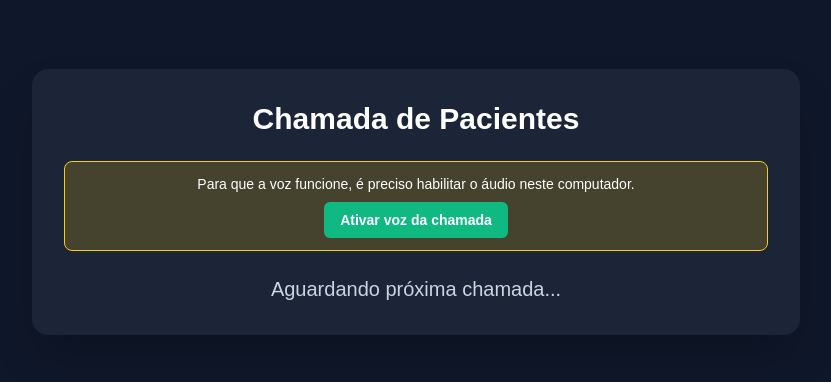
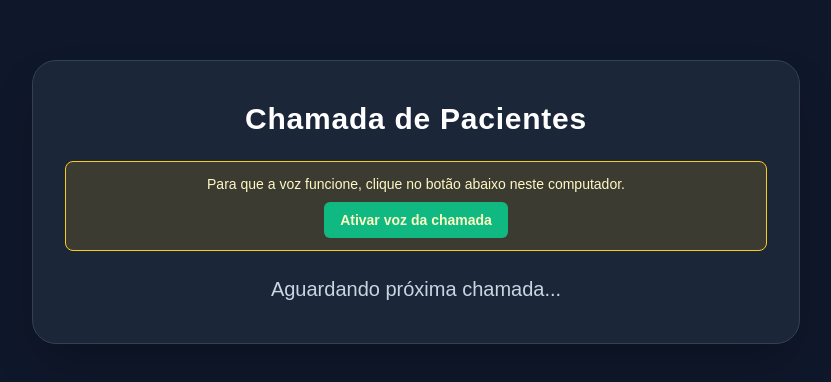
Before and after one commit to eduardoufmg78-maker/Fila-inteligente, a Next.js app: page /public in a window 1280 px wide. Shown: the part 198-580 px from the top of the page, without its empty margins (224-1055 px from the left). Built offline with nearby package versions, Linux system fonts and the light colour scheme.

Commit message:
Update page.tsx

```diff
--- a/app/public/page.tsx
+++ b/app/public/page.tsx
@@ -1,6 +1,6 @@
 "use client";
 
-import { useEffect, useState } from "react";
+import { useCallback, useEffect, useState } from "react";
 
 type CallData = {
   id: number;
@@ -10,13 +10,49 @@ type CallData = {
   timestamp: number;
 };
 
+// Extrai o ID do YouTube de vários formatos de URL
+function getYouTubeId(url: string): string | null {
+  if (!url) return null;
+
+  try {
+    const u = new URL(url);
+
+    // https://www.youtube.com/watch?v=ID
+    if (
+      (u.hostname.includes("youtube.com") ||
+        u.hostname.includes("youtube-nocookie.com")) &&
+      u.searchParams.get("v")
+    ) {
+      return u.searchParams.get("v");
+    }
+
+    // https://youtu.be/ID
+    if (u.hostname.includes("youtu.be")) {
+      return u.pathname.replace("/", "");
+    }
+
+    // https://www.youtube.com/embed/ID
+    if (u.pathname.startsWith("/embed/")) {
+      return u.pathname.replace("/embed/", "");
+    }
+  } catch {
+    return null;
+  }
+
+  return null;
+}
+
 export default function PublicPage() {
   const [currentCall, setCurrentCall] = useState<CallData | null>(null);
   const [lastAnnouncedId, setLastAnnouncedId] = useState<number | null>(null);
   const [audioEnabled, setAudioEnabled] = useState(false);
   const [voice, setVoice] = useState<SpeechSynthesisVoice | null>(null);
 
-  // Carrega lista de vozes e tenta escolher uma voz feminina em pt-BR
+  const [videoUrl, setVideoUrl] = useState<string>("");
+
+  // =========================
+  //   VOZ FEMININA (TTS)
+  // =========================
   useEffect(() => {
     if (typeof window === "undefined") return;
     if (!("speechSynthesis" in window)) return;
@@ -25,29 +61,42 @@ export default function PublicPage() {
 
     function pickVoice() {
       const voices = synth.getVoices();
+      console.log("VOZES DISPONÍVEIS:", voices);
+
       if (!voices || voices.length === 0) return;
 
-      // Prioriza vozes em português
-      const ptVoices = voices.filter((v) =>
-        v.lang.toLowerCase().startsWith("pt")
+      // 1. vozes pt-BR
+      const ptBr = voices.filter((v) =>
+        v.lang.toLowerCase().includes("pt-br")
       );
 
-      // Tenta achar alguma que pareça feminina (heurística pelo nome)
-      const femaleCandidates = ptVoices.filter((v) =>
-        v.name.toLowerCase().includes("female") ||
-        v.name.toLowerCase().includes("feminina") ||
-        v.name.toLowerCase().includes("brasil") ||
-        v.name.toLowerCase().includes("br") ||
-        v.name.toLowerCase().includes("maria")
+      // 2. tenta achar vozes femininas pelos nomes
+      const femaleHints = [
+        "female",
+        "feminina",
+        "mulher",
+        "maria",
+        "ana",
+        "camila",
+        "helena",
+        "carla",
+        "fernanda",
+      ];
+
+      const female = ptBr.filter((v) =>
+        femaleHints.some((h) => v.name.toLowerCase().includes(h))
       );
 
-      const chosen: SpeechSynthesisVoice | null =
-        femaleCandidates[0] || ptVoices[0] || voices[0] || null;
+      const chosen =
+        female[0] ||
+        ptBr[0] ||
+        voices.find((v) => v.lang.toLowerCase().startsWith("pt")) ||
+        voices[0];
 
-      setVoice(chosen);
+      setVoice(chosen || null);
+      console.log("Voz escolhida:", chosen);
     }
 
-    // Algumas vezes getVoices retorna vazio na primeira chamada
     pickVoice();
     synth.onvoiceschanged = pickVoice;
 
@@ -56,28 +105,34 @@ export default function PublicPage() {
     };
   }, []);
 
-  const speak = (text: string) => {
-    if (!audioEnabled) return; // só fala se o usuário tiver habilitado
+  const speak = useCallback(
+    (text: string) => {
+      if (!audioEnabled) return;
       if (typeof window === "undefined") return;
       if (!("speechSynthesis" in window)) return;
 
       const synth = window.speechSynthesis;
+      const utter = new SpeechSynthesisUtterance(text);
 
-    const utter = new SpeechSynthesisUtterance(text);
       if (voice) {
         utter.voice = voice;
         utter.lang = voice.lang;
       } else {
         utter.lang = "pt-BR";
       }
+
       utter.rate = 1;
       utter.pitch = 1;
 
       synth.cancel();
       synth.speak(utter);
-  };
+    },
+    [audioEnabled, voice]
+  );
 
-  // Buscar a chamada a cada 3 segundos
+  // =========================
+  //   BUSCAR CHAMADA ATUAL
+  // =========================
   useEffect(() => {
     const interval = setInterval(async () => {
       try {
@@ -87,7 +142,6 @@ export default function PublicPage() {
         const data = await res.json();
         const call: CallData | null = data.call;
 
-        // Só anuncia se for chamada nova
         if (call && call.id !== lastAnnouncedId) {
           setCurrentCall(call);
           setLastAnnouncedId(call.id);
@@ -101,25 +155,52 @@ export default function PublicPage() {
     }, 3000);
 
     return () => clearInterval(interval);
-  }, [lastAnnouncedId, audioEnabled, voice, speak]);
+  }, [lastAnnouncedId, speak]);
+
+  // =========================
+  //   BUSCAR VÍDEO ATUAL
+  // =========================
+  useEffect(() => {
+    const fetchVideo = async () => {
+      try {
+        const res = await fetch("/api/video");
+        if (!res.ok) return;
+        const data = await res.json();
+        if (typeof data.url === "string") {
+          setVideoUrl(data.url);
+        }
+      } catch (error) {
+        console.error("Erro ao buscar vídeo:", error);
+      }
+    };
+
+    fetchVideo();
+    const interval = setInterval(fetchVideo, 30000);
+    return () => clearInterval(interval);
+  }, []);
+
+  const youTubeId = getYouTubeId(videoUrl);
 
   function handleEnableAudio() {
     setAudioEnabled(true);
-    // Frase de teste para "desbloquear" o áudio
     setTimeout(() => {
       speak("Sistema de chamadas ativado.");
     }, 300);
   }
 
   return (
-    <main className="min-h-screen flex flex-col items-center justify-center bg-slate-900 text-white p-4">
-      <div className="w-full max-w-3xl bg-slate-800/80 rounded-2xl p-8 shadow-2xl text-center space-y-6">
-        <h1 className="text-3xl font-extrabold">Chamada de Pacientes</h1>
+    <main className="min-h-screen bg-slate-900 text-white flex flex-col items-center justify-center p-6">
+      <div className="w-full max-w-6xl mx-auto flex flex-col items-center gap-8">
+        {/* CARD PRINCIPAL DE CHAMADA */}
+        <div className="w-full max-w-3xl bg-slate-800/90 rounded-3xl px-8 py-10 shadow-2xl text-center border border-slate-700">
+          <h1 className="text-2xl md:text-3xl font-bold tracking-wide mb-6">
+            Chamada de Pacientes
+          </h1>
 
           {!audioEnabled && (
-          <div className="bg-yellow-500/20 border border-yellow-400 rounded-lg p-3 text-sm">
+            <div className="mb-6 bg-yellow-500/15 border border-yellow-400 rounded-lg p-3 text-sm text-yellow-100">
               <p className="mb-2">
-              Para que a voz funcione, é preciso habilitar o áudio neste
+                Para que a voz funcione, clique no botão abaixo neste
                 computador.
               </p>
               <button
@@ -133,13 +214,25 @@ export default function PublicPage() {
           )}
 
           {currentCall ? (
-          <div className="space-y-3">
-            <p className="text-xl">Chamando paciente:</p>
-            <p className="text-5xl font-bold">{currentCall.name}</p>
-            <p className="text-lg">
+            <div className="space-y-4">
+              <p className="text-lg text-slate-200">
+                Chamando paciente:
+              </p>
+              <p className="text-5xl md:text-7xl font-extrabold tracking-tight text-white">
+                {currentCall.name}
+              </p>
+              <p className="text-base md:text-lg text-slate-200 mt-4">
                 Dirija-se ao{" "}
-              <span className="font-semibold">{currentCall.room}</span>.
+                <span className="font-semibold">
+                  {currentCall.room}
+                </span>
+                .
               </p>
+              {currentCall.doctor && (
+                <p className="text-sm text-slate-400">
+                  Profissional: {currentCall.doctor}
+                </p>
+              )}
             </div>
           ) : (
             <p className="text-xl text-slate-300">
@@ -147,6 +240,22 @@ export default function PublicPage() {
             </p>
           )}
         </div>
+
+        {/* PLAYER DE YOUTUBE (QUANDO HOUVER VÍDEO) */}
+        {youTubeId && (
+          <div className="w-full max-w-4xl">
+            <div className="relative w-full" style={{ paddingTop: "56.25%" }}>
+              <iframe
+                className="absolute top-0 left-0 w-full h-full rounded-2xl shadow-xl"
+                src={`https://www.youtube.com/embed/${youTubeId}?autoplay=1&loop=1&playlist=${youTubeId}`}
+                title="Vídeo do painel"
+                allow="accelerometer; autoplay; clipboard-write; encrypted-media; gyroscope; picture-in-picture"
+                allowFullScreen
+              />
+            </div>
+          </div>
+        )}
+      </div>
     </main>
   );
 }
```
Lines whose indentation alone changed are shown as unchanged.
